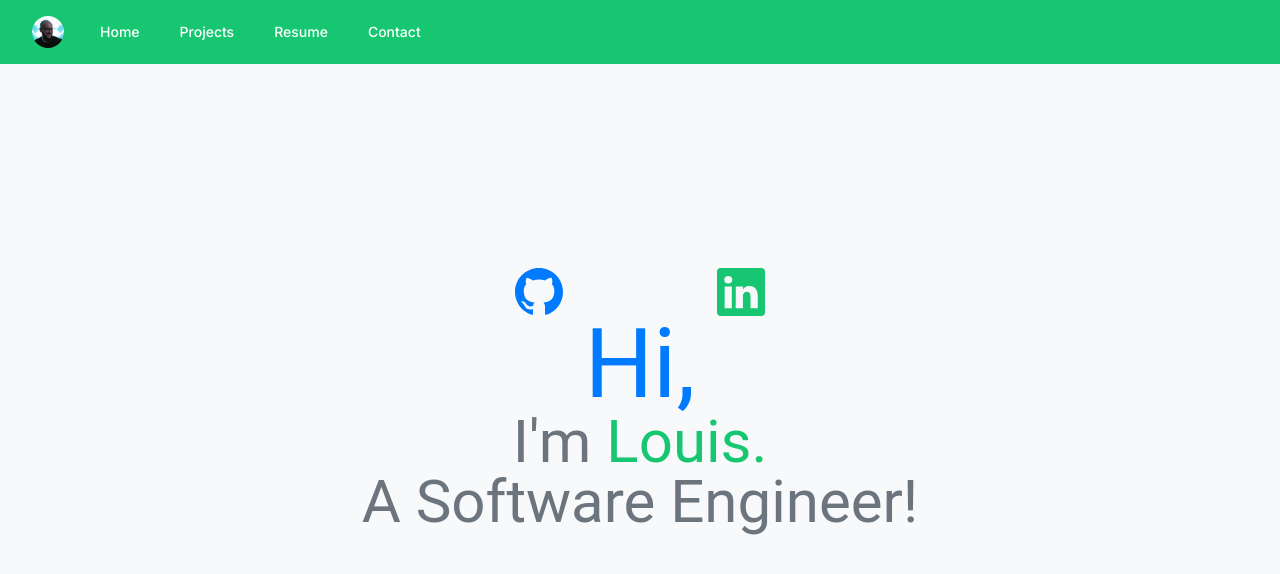
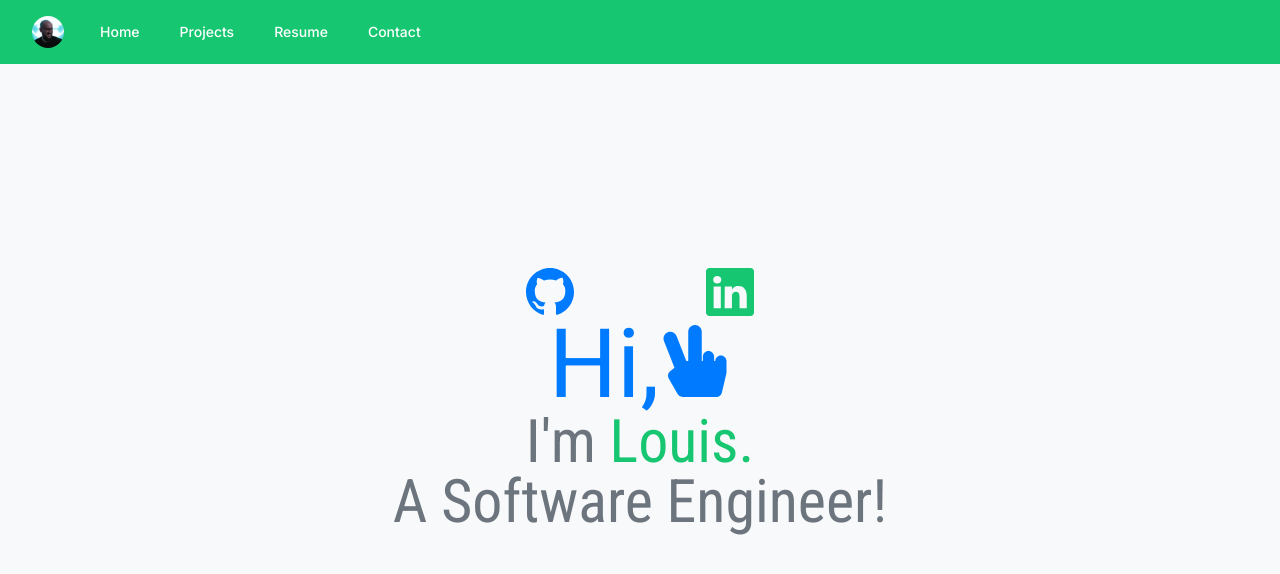
Before and after one commit to LouisAlemar/louisalemar-nextjs, a Next.js app: page / in a window 1280 px wide. Shown: the top 574 px of the page. Built offline with nearby package versions, Linux system fonts and the light colour scheme.

Commit message:
add peace sign in homepage

```diff
--- a/src/app/globals.css
+++ b/src/app/globals.css
@@ -1,9 +1,10 @@
+@import url('https://fonts.googleapis.com/css2?family=Roboto:ital,wght@0,400;0,600;1,400;1,600&display=swap');
+@import url('https://fonts.googleapis.com/css2?family=Roboto+Condensed:ital,wght@0,300;0,400;0,700;1,300;1,400;1,700&display=swap');
+
 @tailwind base;
 @tailwind components;
 @tailwind utilities;
 
-@import url('https://fonts.googleapis.com/css2?family=Roboto:ital,wght@0,400;0,600;1,400;1,600&display=swap');
-@import url('https://fonts.googleapis.com/css2?family=Roboto+Condensed:ital,wght@0,300;0,400;0,700;1,300;1,400;1,700&display=swap');
 
 :root {
   --foreground-rgb: 0, 0, 0;
--- a/src/app/page.tsx
+++ b/src/app/page.tsx
@@ -2,6 +2,7 @@
 import { motion } from "framer-motion";
 import { BsGithub } from 'react-icons/bs';
 import { BsLinkedin } from 'react-icons/bs';
+import { FaHandPeace } from 'react-icons/fa';
 
 export default function Home() {
   return (
@@ -19,17 +20,17 @@ export default function Home() {
         <div className="h-screen flex items-center justify-content-center flex-col justify-center">
           <div className="social-icons flex justify-evenly items-center w-full">
             <a href="https://github.com/LouisAlemar/" target="_blank">
-              <BsGithub className="text-5xl text-blue" />
+              <BsGithub className="text-5xl text-blue hover:text-green" />
             </a>
             <a href="https://www.linkedin.com/in/louisalemar/" target="_blank">
-              <BsLinkedin className="text-5xl text-green" />
+              <BsLinkedin className="text-5xl text-green hover:text-blue" />
             </a>
 
 
           </div>
-          <h1 className="text-8xl text-blue font-roboto block">Hi,</h1>
-          <h1 className="text-6xl text-gray font-roboto block">I&apos;m <span className="text-green">Louis.</span></h1>
-          <h1 className="text-6xl text-gray font-roboto">A Software Engineer!</h1>
+          <h1 className="text-8xl text-blue font-roboto block">Hi,<FaHandPeace className="align-baseline inline-block text-7xl" /></h1>
+          <h1 className="text-6xl text-gray font-roboto-condensed block">I&apos;m <span className="text-green">Louis.</span></h1>
+          <h1 className="text-6xl text-gray font-roboto-condensed">A Software Engineer!</h1>
         </div>
       </main>
     </motion.div>
--- a/src/components/Nav/navigation.tsx
+++ b/src/components/Nav/navigation.tsx
@@ -2,6 +2,7 @@ import { Fragment } from "react";
 import { Disclosure, Menu, Transition } from "@headlessui/react";
 import { Bars3Icon, BellIcon, XMarkIcon } from "@heroicons/react/24/outline";
 import Link from "next/link";
+import Image from 'next/image'
 import navbarImage from "../../images/navbar-image.jpg";
 
 const navigation = [
@@ -36,10 +37,12 @@ export default function Nav() {
               </div>
               <div className="flex flex-1 items-center justify-center sm:items-stretch sm:justify-start">
                 <div className="flex flex-shrink-0 items-center">
-                  <img
+                  <Image
                     className="h-8 w-8 rounded-full"
                     src={navbarImage.src}
                     alt="Your Company"
+                    width={32}
+                    height={32}
                   />
                 </div>
                 <div className="hidden sm:ml-6 sm:block">
```
